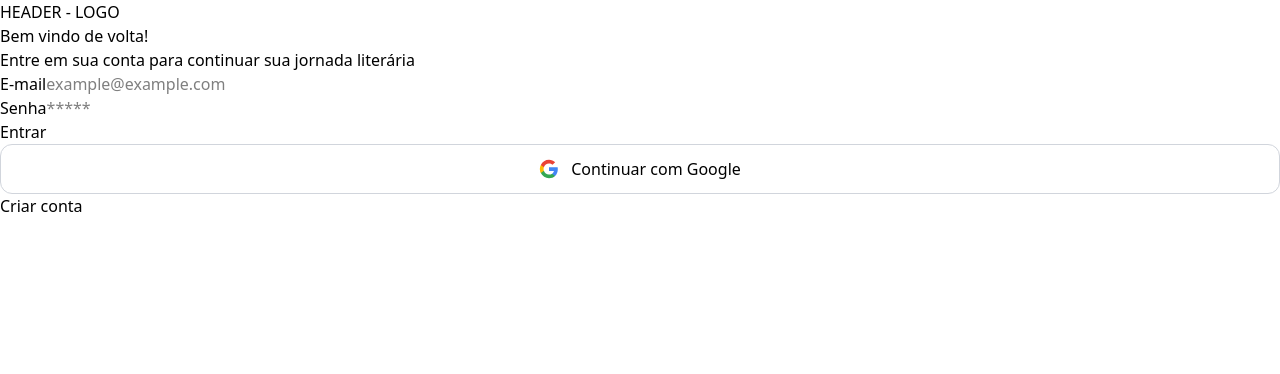
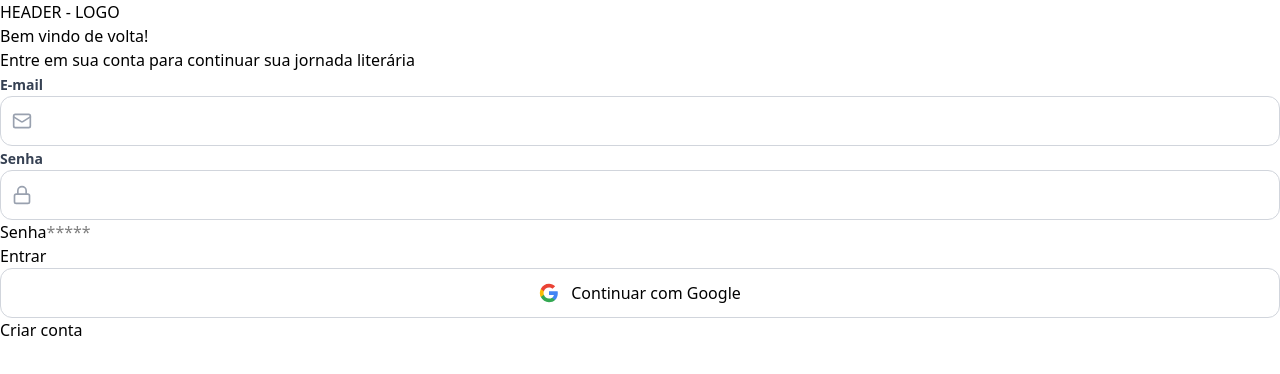
Before and after one commit to OpsRennerDev/bookstore-frontend-next, a Next.js app: page /login in a window 1280 px wide. Shown: the top 374 px of the page. Built offline with nearby package versions, Linux system fonts and the light colour scheme.

Commit message:
feat: add a login fields

```diff
--- a/package.json
+++ b/package.json
@@ -9,10 +9,13 @@
     "lint": "eslint"
   },
   "dependencies": {
+    "@hookform/resolvers": "^5.2.2",
     "lucide-react": "^0.556.0",
     "next": "16.0.8",
     "react": "19.2.1",
-    "react-dom": "19.2.1"
+    "react-dom": "19.2.1",
+    "react-hook-form": "^7.68.0",
+    "zod": "^4.1.13"
   },
   "devDependencies": {
     "@tailwindcss/postcss": "^4",
--- a/src/app/(auth)/login/page.tsx
+++ b/src/app/(auth)/login/page.tsx
@@ -1,3 +1,5 @@
+import Input from "@/src/components/Input";
+import { Lock, Mail } from "lucide-react";
 import Link from "next/link";
 
 export default function LoginScreen(){
@@ -9,10 +11,23 @@ export default function LoginScreen(){
 
       <div>
         <form>
-          <div>
+          <Input
+            id="email"
+            label="E-mail"
+            logoForField={<Mail className="w-5 h-5 text-gray-400"/>}
+            type="email"
+          />
+
+          <Input
+            id="password"
+            label="Senha"
+            logoForField={<Lock className="w-5 h-5 text-gray-400"/>}
+            type="password"
+          />
+          {/* <div>
             <label>E-mail</label>
             <input type="email" placeholder="example@example.com"/>
-          </div>
+          </div> */}
 
           <div>
             <label>Senha</label>
--- /dev/null
+++ b/src/components/Input.tsx
@@ -0,0 +1,47 @@
+import { HTMLInputTypeAttribute } from "react";
+import { UseFormRegisterReturn } from "react-hook-form";
+
+type InputProps = {
+  id: string
+  label: string
+  logoForField: React.JSX.Element
+  type?: HTMLInputTypeAttribute
+  placeholder?: string
+  errorMessage?: string
+  registration?: UseFormRegisterReturn
+}
+
+export default function Input({
+  id,
+  label,
+  type = "text",
+  placeholder,
+  logoForField
+  // registration
+}: Readonly<InputProps>){
+  return (
+    <div className="space-y-2">
+      <label htmlFor={id} className=" text-sm font-semibold text-gray-700">
+        {label}
+      </label>
+      <div className="relative">
+        <div className="absolute inset-y-0 left-0 pl-3 flex items-center pointer-events-none">
+          {logoForField}
+        </div>
+        <input
+          id={id}
+          type={type}
+          // {...registration}
+          placeholder={placeholder}
+          className="
+            w-full pl-10 pr-4 py-3
+            border border-gray-300
+            rounded-xl focou:ring-2 focus:ring-blue-500
+            transition-all duration-300
+          "
+        />
+      </div>
+
+    </div>
+  )
+}
```
Also changed, not shown: 1 other file (tests, documents, lock files or other folders).
